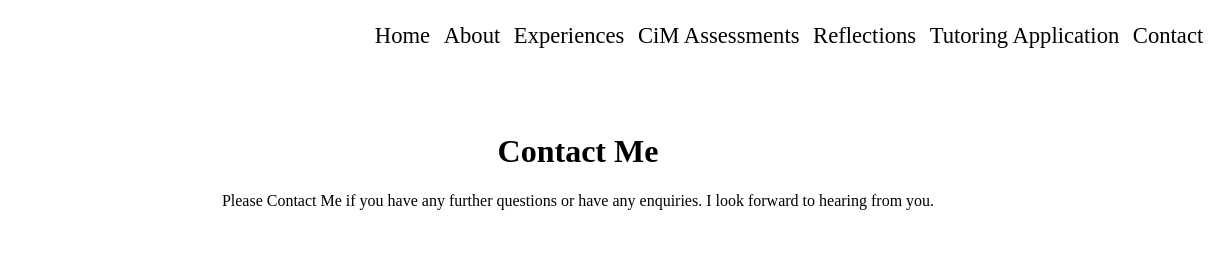
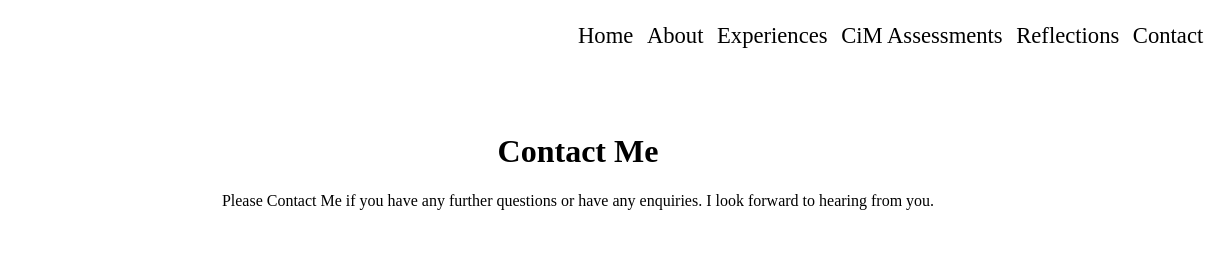
Before and after one commit to stefantrinh1/zayajones, a Gatsby site: page /contact in a window 1280 px wide. Shown: the top 271 px of the page, 62-1280 px from the left. Built offline with nearby package versions, Linux system fonts and the light colour scheme; Gatsby itself is replaced by a stand-in of ours.

Commit message:
Update Nav.js
Removed tutoring application nav link

```diff
--- a/src/components/Navigation/Nav.js
+++ b/src/components/Navigation/Nav.js
@@ -101,7 +101,7 @@ class Navigation extends React.Component {
       { label: 'Experiences', link: "/experiences" },
       { label: 'CiM Assessments', link: "/cimassessments" },
       { label: 'Reflections', link: "/reflections" },
-      { label: 'Tutoring Application', link: "/tutoringapplication" },
+      //{ label: 'Tutoring Application', link: "/tutoringapplication" },
       // { label: 'Goals', link: "/goals" },
       { label: 'Contact', link: "/contact" }
     ];
```
